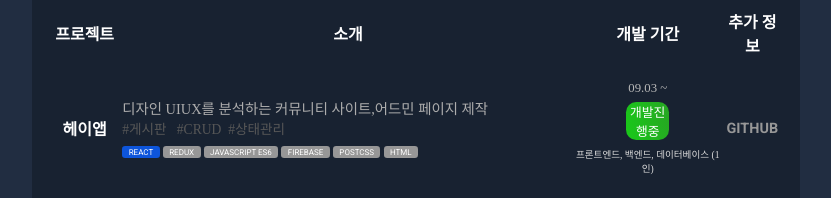
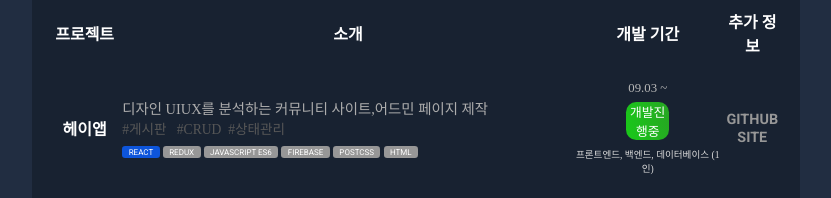
Before and after one commit to lee-insu/portfolio, a React (Create React App) app: page / in a window 1280 px wide. Shown: the part 1200-1398 px from the top of the page, without its empty margins (224-1055 px from the left). Built offline with nearby package versions, Linux system fonts and the light colour scheme; a web font is replaced by a local one.

Commit message:
site 추가

```diff
--- a/src/components/pf_contents/projec/project.jsx
+++ b/src/components/pf_contents/projec/project.jsx
@@ -42,6 +42,7 @@ const Project = () => {
                     </td>
                     <th>
                         <a className={styles.link} href="https://github.com/lee-insu/salary">GITHUB</a><br/>
+                        <a className={styles.link} href="https://nostalgic-bose-5d7e0a.netlify.app">SITE</a>
                     </th>
                 </tr>
             <tr className={styles.tr}>
```
